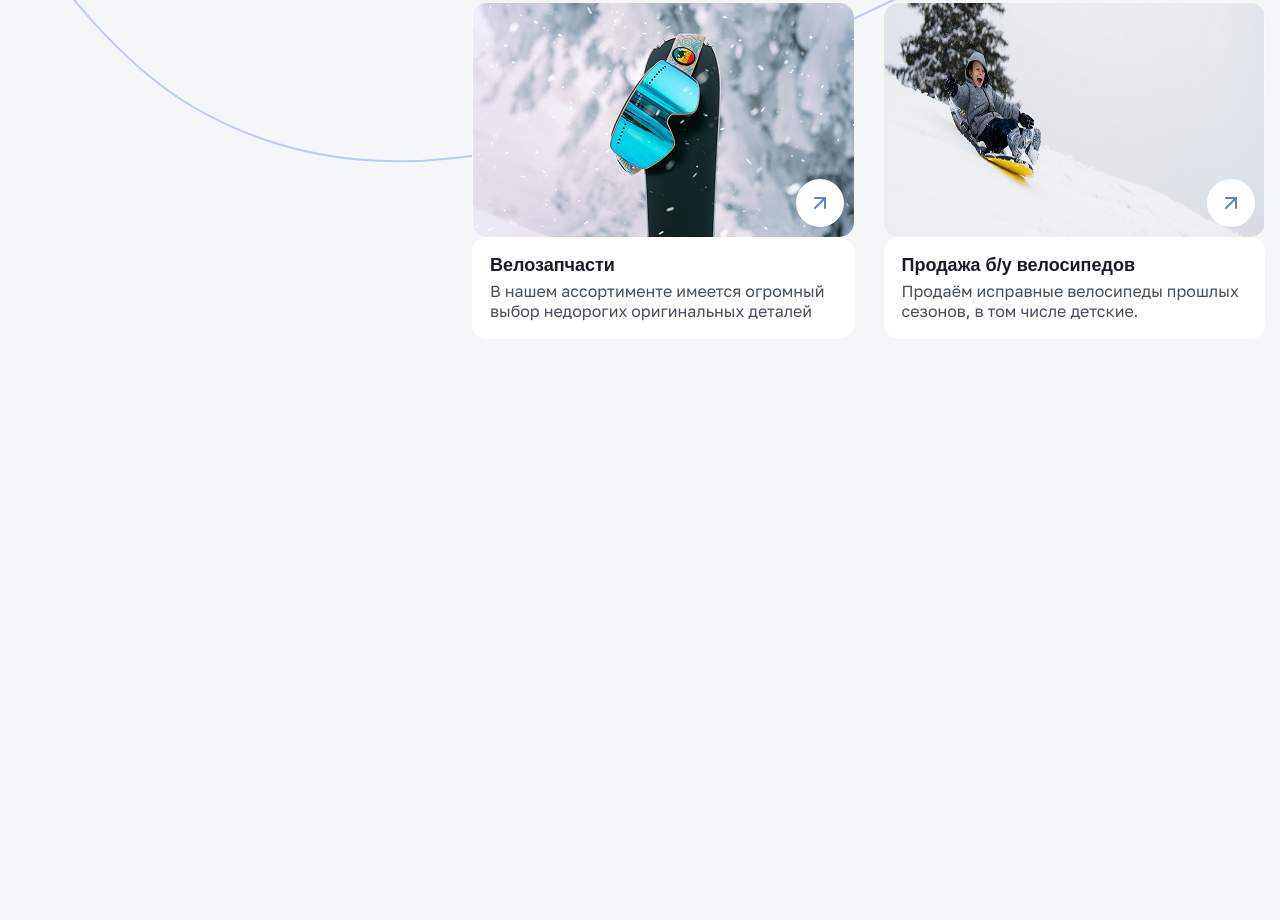
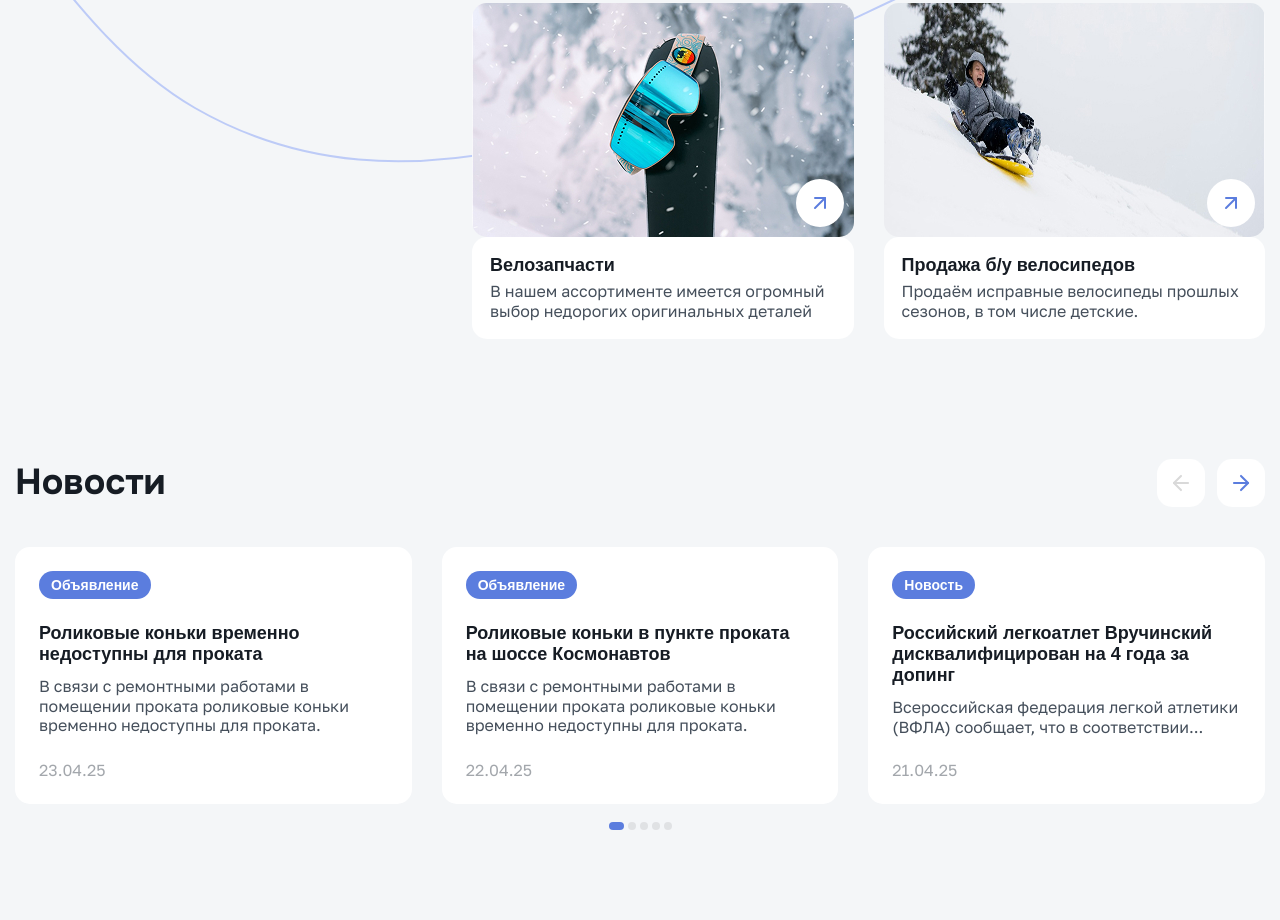
Before and after one commit to ryzhkoandrey/ar-skaj, a plain HTML site: page index.html in a window 1280 px wide. Shown: the part 3267-4187 px from the top of the page. Before the commit the page ends 3726 px from the top, so only its background shows below. Drawn offline with Linux system fonts and the light colour scheme; a web font is replaced by a local one.

Commit message:
adaptive news

```diff
--- a/index.html
+++ b/index.html
@@ -325,7 +325,7 @@
          </div>
       </section>
 
-      <section class="news none">
+      <section class="news">
          <div class="container">
 
             <div class="news__top">
--- a/js/main.js
+++ b/js/main.js
@@ -34,6 +34,9 @@ const newsSwiper = new Swiper('#news-swiper', {
       1024: {
          slidesPerView: 3,
       },
+      768: {
+         slidesPerView: 2,
+      },
    },
 });
 
--- a/scss/blocks/_news.scss
+++ b/scss/blocks/_news.scss
@@ -40,11 +40,13 @@
 
    &__article {
       border-radius: 15px;
+      height: 100%;
       background: #fff;
    }
 
    &__article-link {
       padding: 24px;
+      height: 100%;
       display: flex;
       flex-direction: column;
       align-items: flex-start;
@@ -97,6 +99,12 @@
 
    // Swiper
 
+   .swiper-slide {
+      display: flex;
+      flex-direction: column;
+      height: auto;
+   }
+
    .news__control.swiper-button-disabled {
       cursor: default;
 
```
Also changed, not shown: css/main.min.css, 1 other file.
